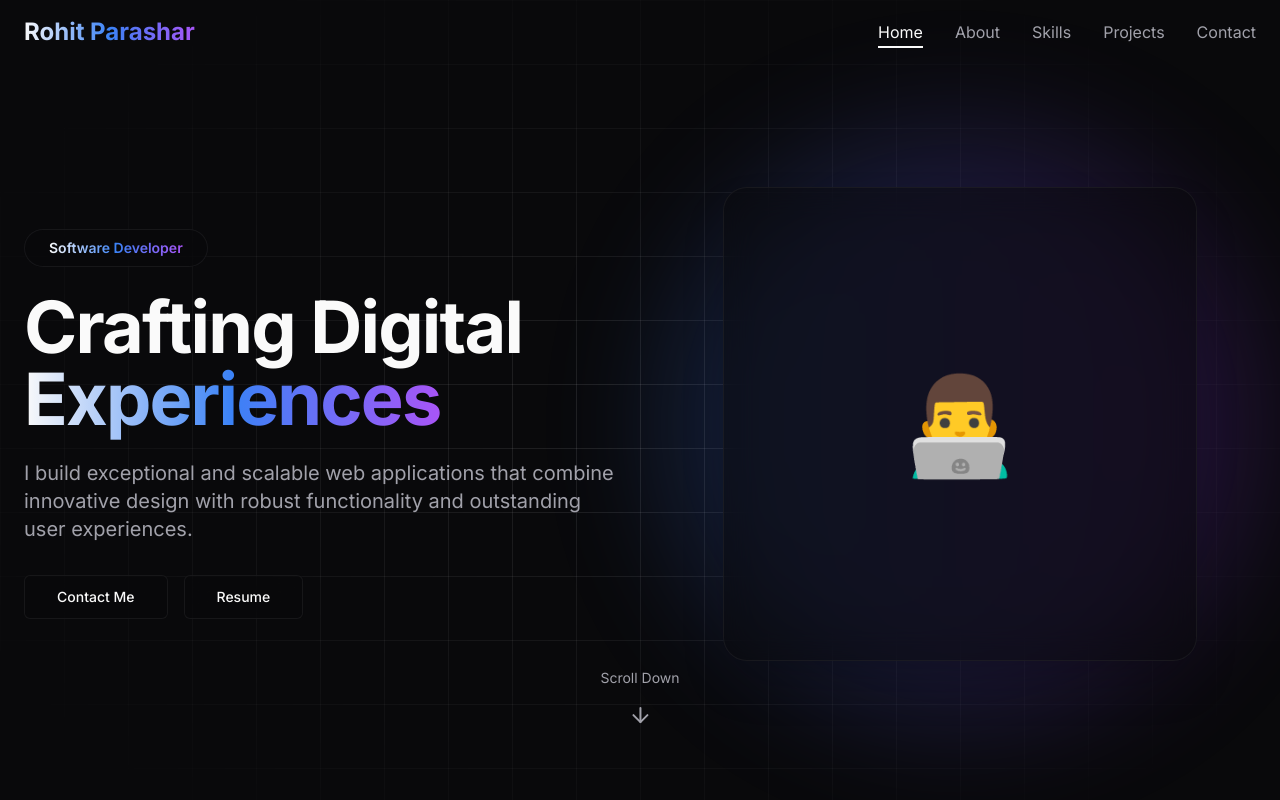
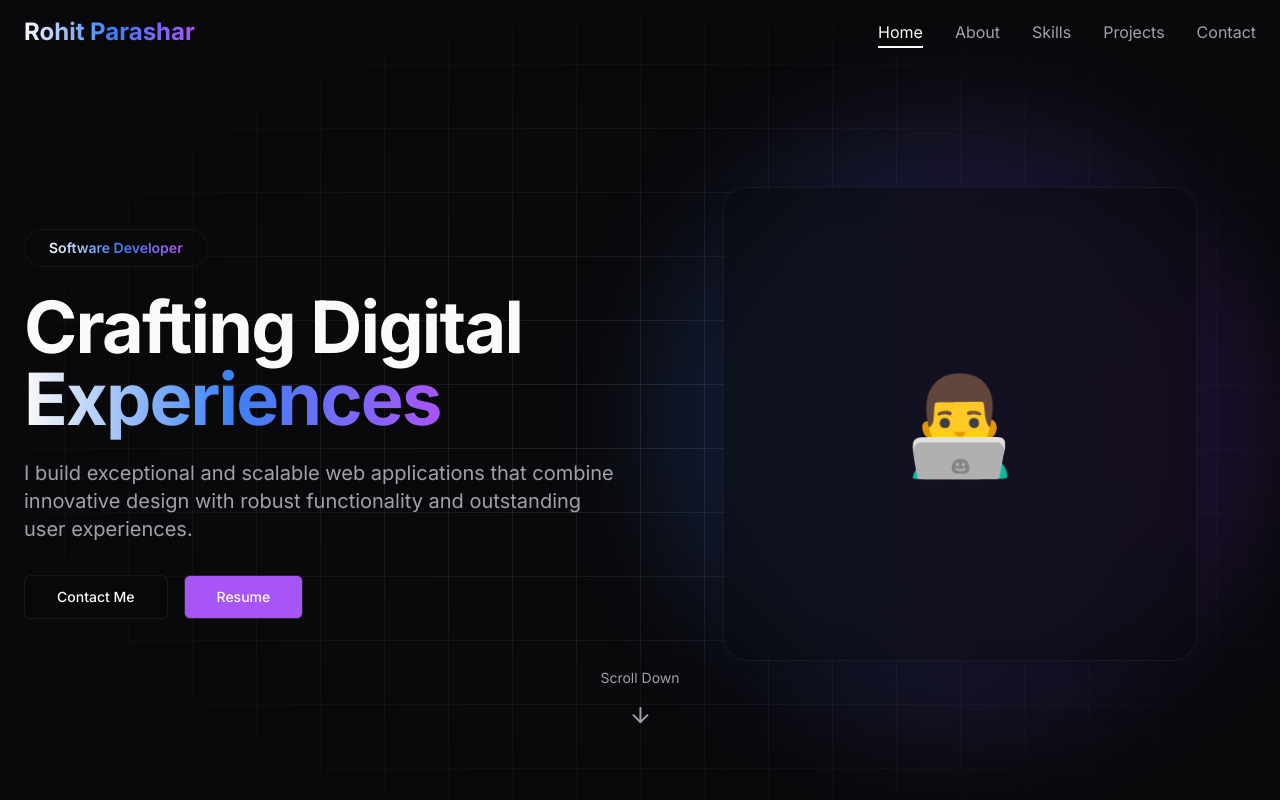
Before and after one commit to rohitparashar123/personal-portfolio, a Next.js app: page / in a window 1280 px wide. Shown: the top 800 px of the page. Built offline with nearby package versions, Linux system fonts and the light colour scheme.

Commit message:
fix: resume button

```diff
--- a/components/sections/hero.tsx
+++ b/components/sections/hero.tsx
@@ -84,7 +84,7 @@ export function Hero() {
               <Button
                 size="lg"
                 variant="outline"
-                className="glass-effect group"
+                className="bg-purple-500 group"
                 asChild
               >
                 <a href="/assets/doc/rohit_parashar_frontend_developer.pdf" target="_blank">
```
